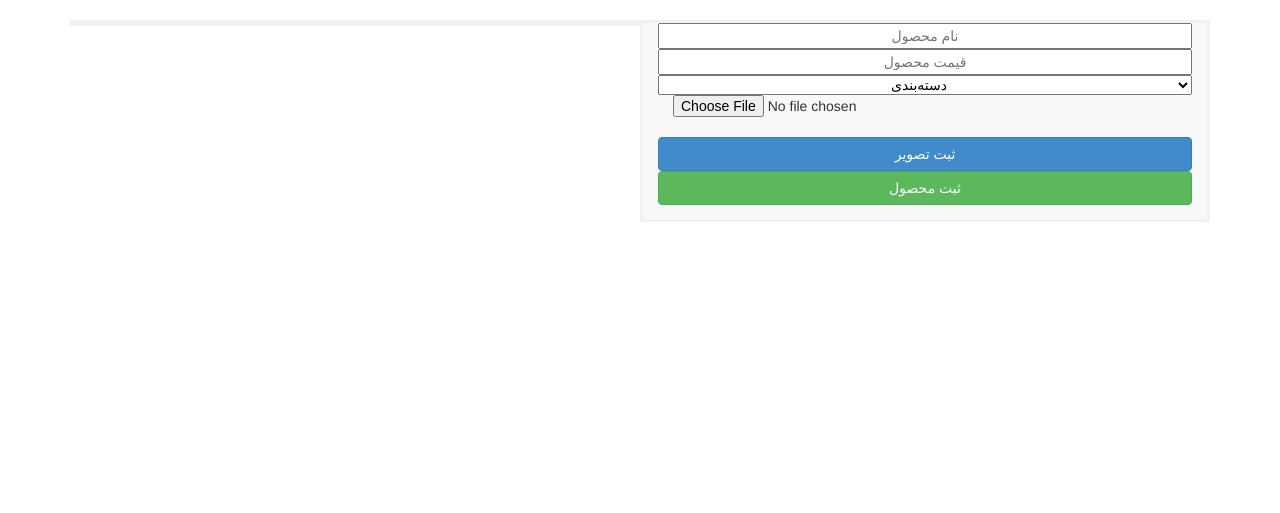
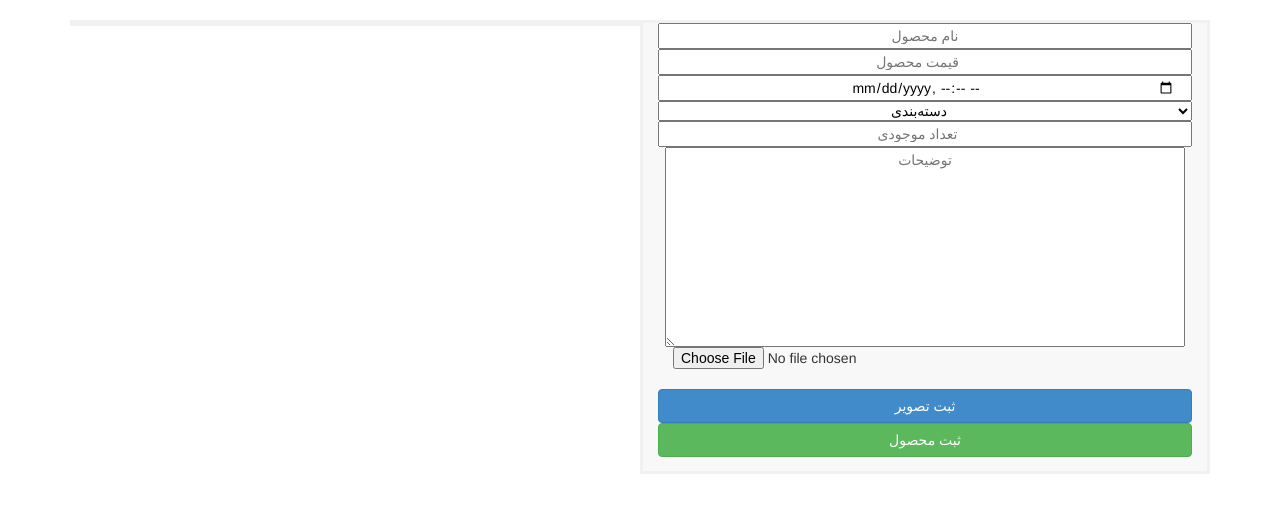
Before and after one commit to mahdikhosravi/hfs, a Django app: page /management/ in a window 1280 px wide. Shown: the part 52-565 px from the top of the page. Run offline with Django 3.2, Linux system fonts and the light colour scheme; tables that the repository leaves empty hold one stand-in row (values such as "Sample post"); some libraries are stand-ins or nearby versions.

Commit message:
add product page changed

```diff
--- a/pages/static/css/addPage.css
+++ b/pages/static/css/addPage.css
@@ -19,3 +19,8 @@
 .myform {
 	text-align: center;
 }
+
+textarea{
+    max-width: 520px !important;
+    max-height: 200px !important;
+}
--- a/pages/templates/base.html
+++ b/pages/templates/base.html
@@ -43,7 +43,7 @@
                         <span class="icon-bar"></span>
                         <span class="icon-bar"></span>
                     </button>
-                    <a class="navbar-brand" href="mainPage.html">فروشگاه</a>
+                    <a class="navbar-brand" href="{% url 'mainPage' %}">فروشگاه</a>
                 </div>
 
                 <!-- Collect the nav links, forms, and other content for toggling -->
--- a/pages/templates/managementPage.html
+++ b/pages/templates/editDetailPage.html
@@ -8,12 +8,24 @@
         <div class="col-md-6 col-xs-12 row" id="man">
             <input type="text" placeholder="نام محصول" id="nameSelector" class="col-md-12 col-xs-12 myform"/>
             <br>
-            <input type="text" placeholder="قیمت محصول" id="gheymatSelector" class="col-md-12 col-xs-12 myform"/>
+            <input type="number" placeholder="قیمت محصول" id="gheymatSelector" class="col-md-12 col-xs-12 myform"/>
+            <br>
+            <input type="datetime-local" class="col-md-12 col-xs-12 myform"/>
             <br>
             <select id="catagorySelector" class="col-md-12 col-xs-12 myform">
                 <option value="dif">
                     دسته‌بندی
                 </option>
+
+                {% for category in categories %}
+                    {% if category.parent %}
+                        <option value="{{ category.id }}">{{ category.name }}</option>
+                    {% endif %}
+                {% endfor %}
+                <br>
+                <input type="number" class="col-md-12 col-xs-12 myform" placeholder="تعداد موجودی">
+                <br>
+                <textarea class="col-md-12 col-xs-12 myform text-info" placeholder="توضیحات" rows="10" dir="rtl"></textarea>
             </select>
 
             <form id="form1" method="post" action="http://webproject.roohy.me/ajax/1/89102674/product/uploadimage">
--- a/pages/views.py
+++ b/pages/views.py
@@ -70,4 +70,4 @@ def viewSearchPage(request, ):
 
 def viewManagementPage(request):
     cats = list(Category.objects.all())
-    return render(request, 'managementPage.html', {'categories': cats, 'title': 'ManagementPage'})
+    return render(request, 'editDetailPage.html', {'categories': cats, 'title': 'ManagementPage'})
```
Also changed, not shown: phase2/urls.py (+11 -12 lines).
